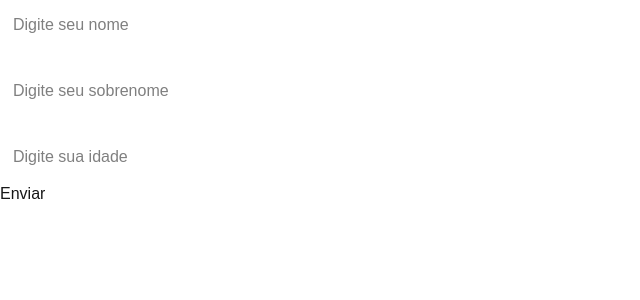
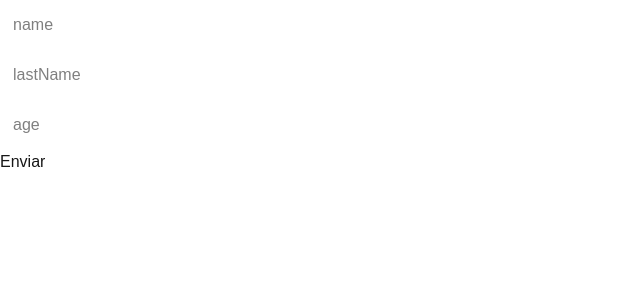
Before and after one commit to HenriqueACF/ReactHookForm-Zod, a Next.js app: page / in a window 1280 px wide. Shown: the top 300 px of the page, without its empty margins (0-640 px from the left). Built offline with nearby package versions, Linux system fonts and the light colour scheme.

Commit message:
feat: criando input via hook

```diff
--- a/src/app/page.tsx
+++ b/src/app/page.tsx
@@ -1,43 +1,40 @@
 "use client"
 
 import {SubmitHandler, useForm} from "react-hook-form";
+import {SignUpForm} from "@/types/SignUpForm";
+import {Input} from "@/components/Input";
 
-type  Inputs = {
-  name: string;
-  lastName: string;
-  age: number;
-};
 
 export default function Home() {
-  const { handleSubmit, register, formState:{errors} } = useForm<Inputs>()
-  const handleFormSubmit: SubmitHandler<Inputs> = (data) => {
+  const { handleSubmit, control } = useForm<SignUpForm>()
+  const handleFormSubmit: SubmitHandler<SignUpForm> = (data) => {
     console.log(data);
   }
 
   return (
       <div className="container mx-auto">
         <form onSubmit={handleSubmit(handleFormSubmit)}>
-          <input
-              {...register('name', {required: true, minLength:2, maxLength:50})}
-              placeholder="Digite seu nome"
-              className="border border-white p-3 text-black"
-          />
-          {errors.name?.type==='required' && <p>Campo obrigatório</p>}
-          {errors.name?.type==='minLength' && <p>Este item precisa ter pelo menos 2 caracteres</p>}
 
-          <input
-              {...register('lastName')}
-              placeholder="Digite seu sobrenome"
-              className="block mt-4 border border-white p-3 text-black"
+          <Input
+            control={control}
+            name="name"
+            rules={
+              {required: true, minLength:2, maxLength:50}
+            }
           />
 
-          <input
-              type="number"
-              {...register('age', {required: 'Campo idade obrigatório',  min:18, max:100})}
-              placeholder="Digite sua idade"
-              className="block mt-4 border border-white p-3 text-black"
+          <Input
+              control={control}
+              name="lastName"
           />
-          {errors.age &&  <p>{errors.age.message}</p>}
+
+          <Input
+              control={control}
+              name="age"
+              rules={
+                {required: 'Campo idade obrigatório',  min:18, max:100}
+              }
+          />
 
           <input type="submit" value="Enviar" />
         </form>
--- /dev/null
+++ b/src/components/Input.tsx
@@ -0,0 +1,18 @@
+import {useController, UseControllerProps} from "react-hook-form";
+import {SignUpForm} from "@/types/SignUpForm";
+
+export const Input = (props: UseControllerProps<SignUpForm>) => {
+
+    const { field, fieldState } = useController(props)
+
+    return (
+        <div>
+            <input
+                {...field}
+                placeholder={props.name}
+                className={`border ${fieldState.invalid ? 'border-red' : 'border-white'} p-3 text-black`}
+            />
+            {fieldState.error?.type === 'required' && <p>Campo Obrigatório.</p> }
+        </div>
+    )
+}
--- /dev/null
+++ b/src/types/SignUpForm.ts
@@ -0,0 +1,5 @@
+export type  SignUpForm = {
+    name: string;
+    lastName: string;
+    age: number;
+};
```
